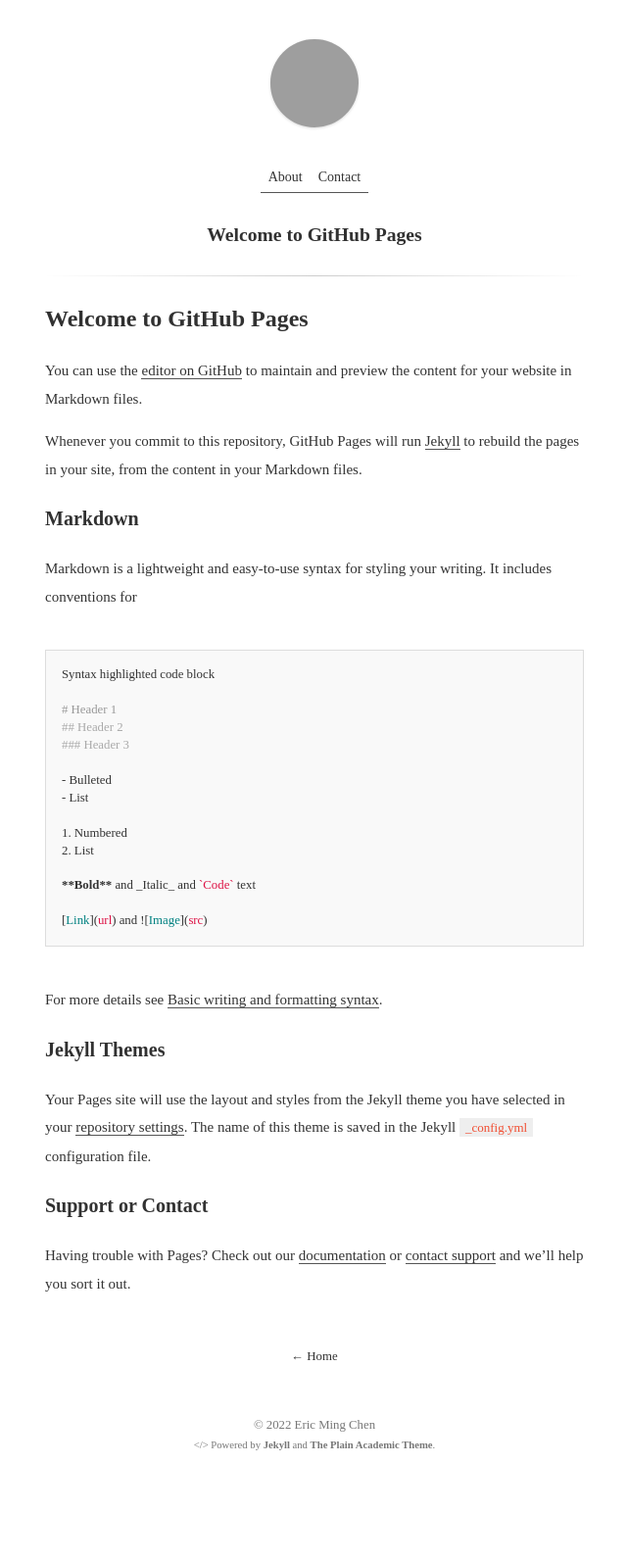
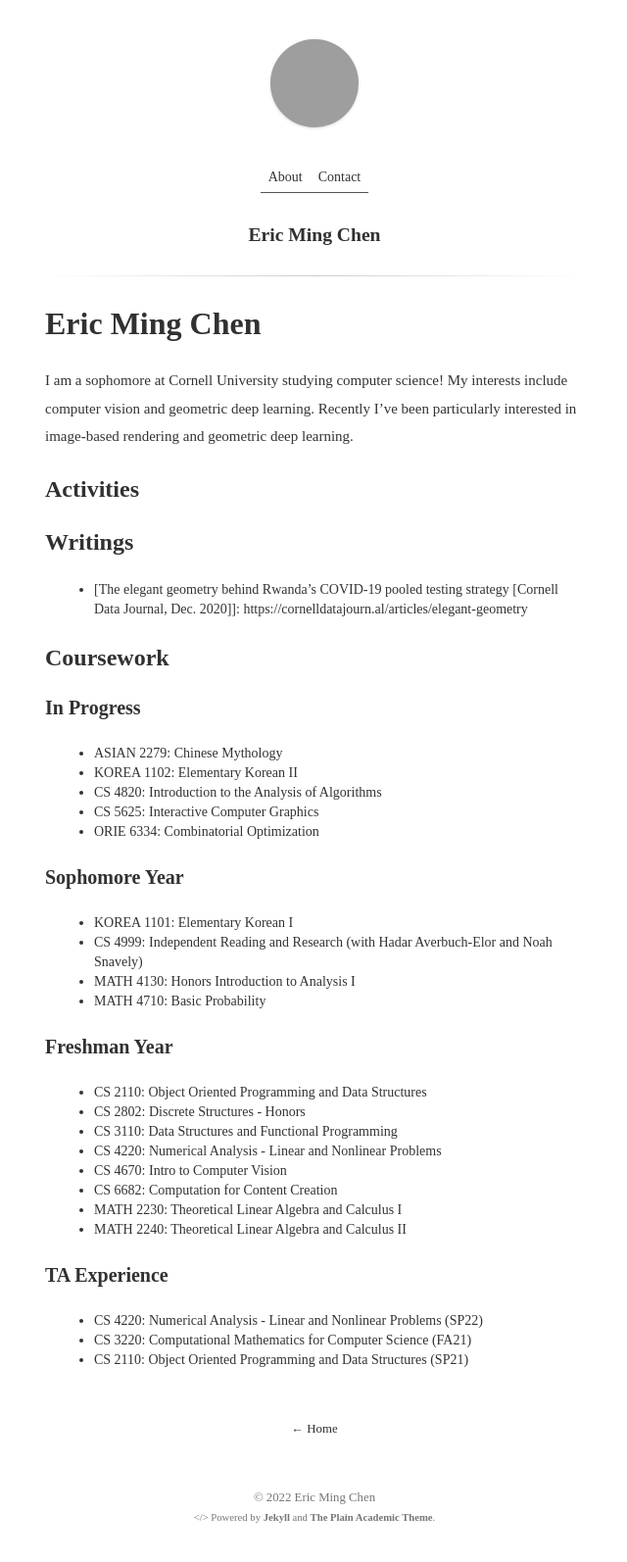
Before and after one commit to echen01/echen01.github.io, a Jekyll site: the page built from index.md, in a window 1280 px wide. Shown: the whole page at 98% size, without its empty margins (319-959 px from the left). Built offline with Jekyll 4.4.1, drawn with Linux system fonts in a browser that asks for light colours; some web fonts are replaced; our own code applies the rules of GitHub Pages for plain Markdown files; before the commit the page ends 1520 px from its top, so only the background shows below that; grey boxes are pictures that could not be loaded.

Commit message:
add course work

````diff
--- a/index.md
+++ b/index.md
@@ -1,37 +1,42 @@
-## Welcome to GitHub Pages
+# Eric Ming Chen
+I am a sophomore at Cornell University studying computer science! My
+interests include computer vision and geometric deep
+learning. Recently I've been particularly interested in image-based
+rendering and geometric deep learning.
 
-You can use the [editor on GitHub](https://github.com/echen01/echen01.github.io/edit/main/index.md) to maintain and preview the content for your website in Markdown files.
 
-Whenever you commit to this repository, GitHub Pages will run [Jekyll](https://jekyllrb.com/) to rebuild the pages in your site, from the content in your Markdown files.
+## Activities
 
-### Markdown
+## Writings
+- [The elegant geometry behind Rwanda’s COVID-19 pooled testing strategy [Cornell Data Journal, Dec. 2020]]: https://cornelldatajourn.al/articles/elegant-geometry
 
-Markdown is a lightweight and easy-to-use syntax for styling your writing. It includes conventions for
+## Coursework
 
-```markdown
-Syntax highlighted code block
+### In Progress
+- ASIAN 2279: Chinese Mythology
+- KOREA 1102: Elementary Korean II
+- CS 4820: Introduction to the Analysis of Algorithms
+- CS 5625: Interactive Computer Graphics
+- ORIE 6334: Combinatorial Optimization
 
-# Header 1
-## Header 2
-### Header 3
+### Sophomore Year
+- KOREA 1101: Elementary Korean I
+- CS 4999: Independent Reading and Research (with Hadar Averbuch-Elor
+  and Noah Snavely)
+- MATH 4130: Honors Introduction to Analysis I
+- MATH 4710: Basic Probability
 
-- Bulleted
-- List
+### Freshman Year
+- CS 2110: Object Oriented Programming and Data Structures
+- CS 2802: Discrete Structures - Honors
+- CS 3110: Data Structures and Functional Programming
+- CS 4220: Numerical Analysis - Linear and Nonlinear Problems
+- CS 4670: Intro to Computer Vision
+- CS 6682: Computation for Content Creation
+- MATH 2230: Theoretical Linear Algebra and Calculus I
+- MATH 2240: Theoretical Linear Algebra and Calculus II
 
-1. Numbered
-2. List
-
-**Bold** and _Italic_ and `Code` text
-
-[Link](url) and ![Image](src)
-```
-
-For more details see [Basic writing and formatting syntax](https://docs.github.com/en/github/writing-on-github/getting-started-with-writing-and-formatting-on-github/basic-writing-and-formatting-syntax).
-
-### Jekyll Themes
-
-Your Pages site will use the layout and styles from the Jekyll theme you have selected in your [repository settings](https://github.com/echen01/echen01.github.io/settings/pages). The name of this theme is saved in the Jekyll `_config.yml` configuration file.
-
-### Support or Contact
-
-Having trouble with Pages? Check out our [documentation](https://docs.github.com/categories/github-pages-basics/) or [contact support](https://support.github.com/contact) and we’ll help you sort it out.
+### TA Experience
+- CS 4220: Numerical Analysis - Linear and Nonlinear Problems (SP22)
+- CS 3220: Computational Mathematics for Computer Science (FA21)
+- CS 2110: Object Oriented Programming and Data Structures (SP21)
````
Also changed, not shown: contact.md (+3 -2 lines).
